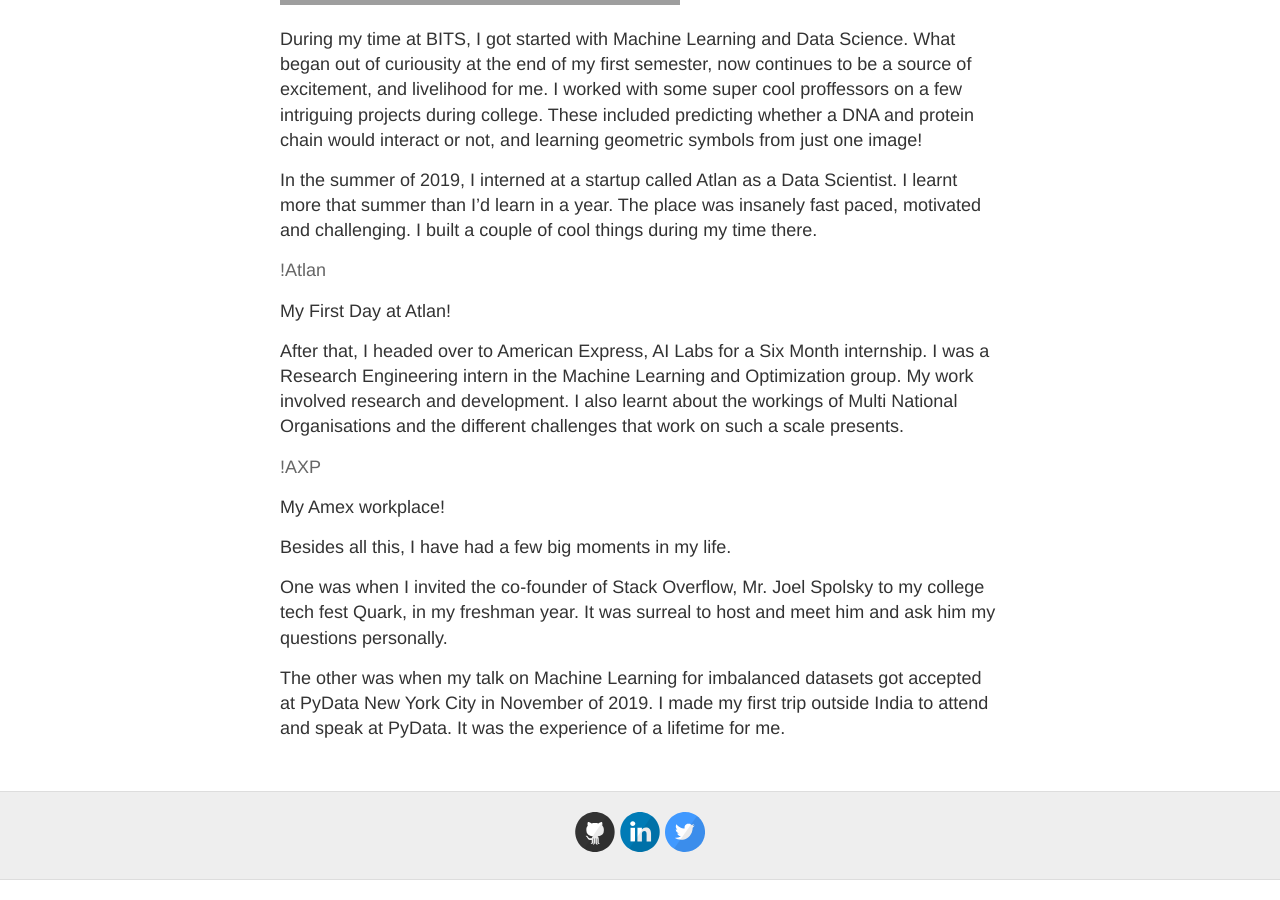
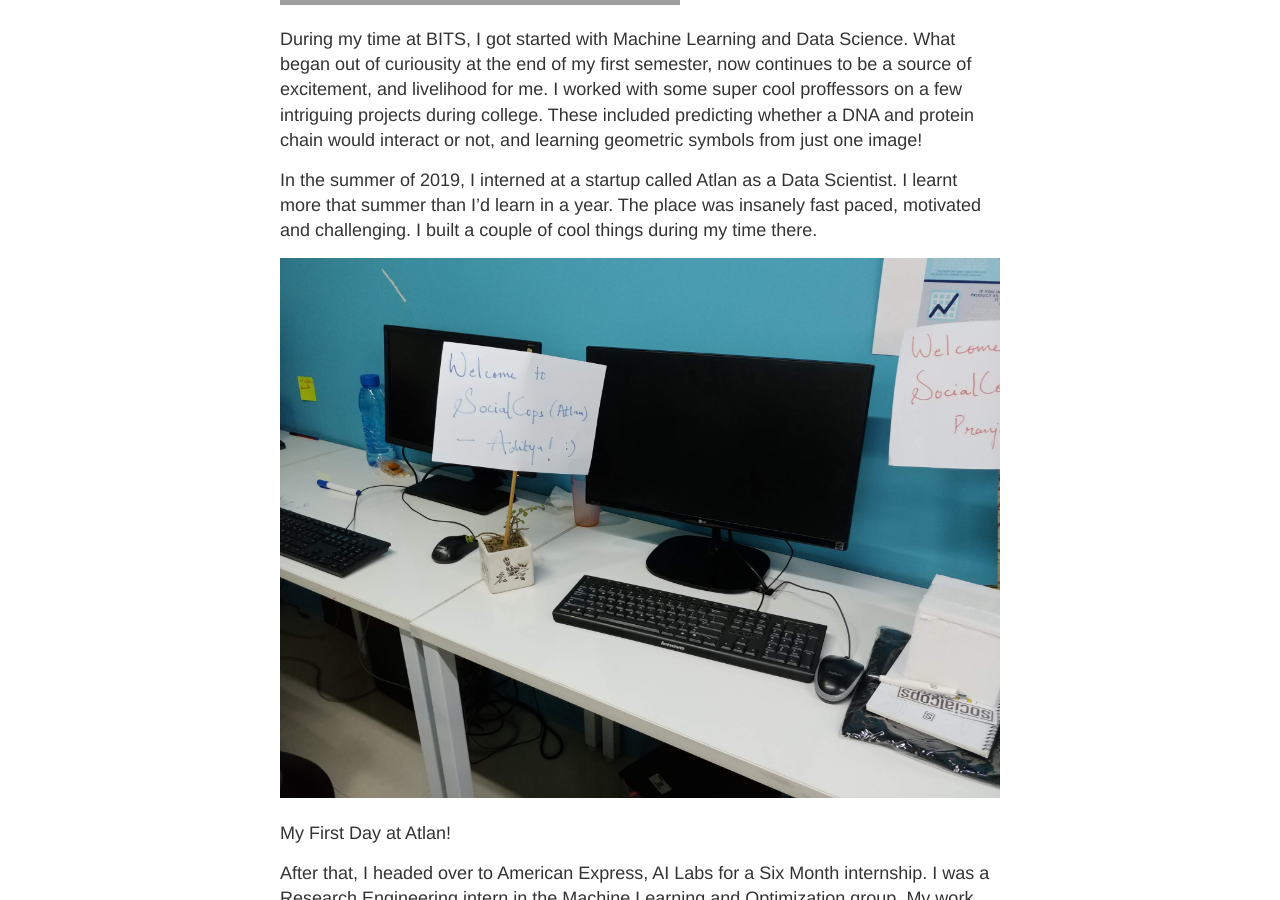
Before and after one commit to adityalahiri/adityalahiri.github.io, a Jekyll site: the page built from about.md, in a window 1280 px wide and 900 px high, scrolled down 636 px. Built offline with Jekyll 4.4.1, drawn with Linux system fonts in a browser that asks for light colours; grey boxes are pictures that could not be loaded.

Commit message:
Update about.md

```diff
--- a/about.md
+++ b/about.md
@@ -21,13 +21,13 @@
 In the summer of 2019, I interned at a startup called Atlan as a Data Scientist. I learnt more that summer than I'd learn in a year. The place was insanely fast paced, motivated and challenging. I built a couple of cool things during my time there.
 
 
-[!Atlan](/images/atlan.jpg)
+![Atlan](/images/atlan.jpg)
 
 > My First Day at Atlan!
 
 After that, I headed over to American Express, AI Labs for a Six Month internship. I was a Research Engineering intern in the Machine Learning and Optimization group. My work involved research and development. I also learnt about the workings of Multi National Organisations and the different challenges that work on such a scale presents.
 
-[!AXP](/images/amex.jpg)
+![AXP](/images/amex.jpg)
 
 > My Amex workplace!
 
```
